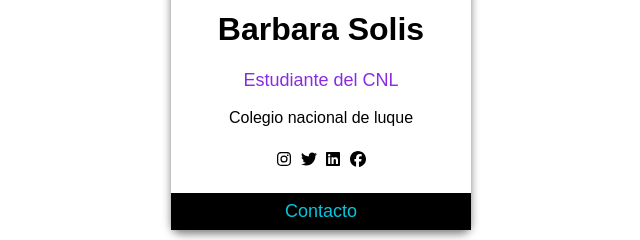
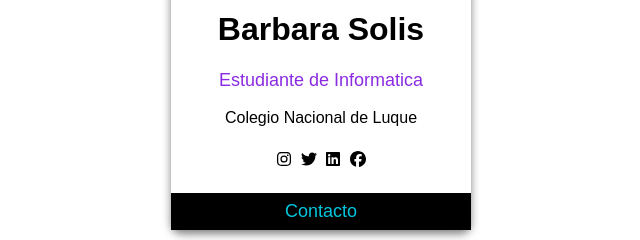
Before and after one commit to barbikim/barbakim.github.io, a plain HTML site: page index.html in a window 1280 px wide. Shown: the part 614-854 px from the top of the page, 319-959 px from the left. Drawn offline with Linux system fonts and the light colour scheme.

Commit message:
segundo commit

```diff
--- a/index.html
+++ b/index.html
@@ -15,8 +15,8 @@
     <div class="card">
         <img src="/img/3710022ec7b0fad99b8dff95f8f742de.jpg" alt="" width="100%">
         <h1>Barbara Solis</h1>
-        <p class="title">Estudiante del CNL</p>
-        <p>Colegio nacional de luque</p>
+        <p class="title">Estudiante de Informatica</p>
+        <p>Colegio Nacional de Luque</p>
 
         <div style="margin: 24px 0;">
 
```
